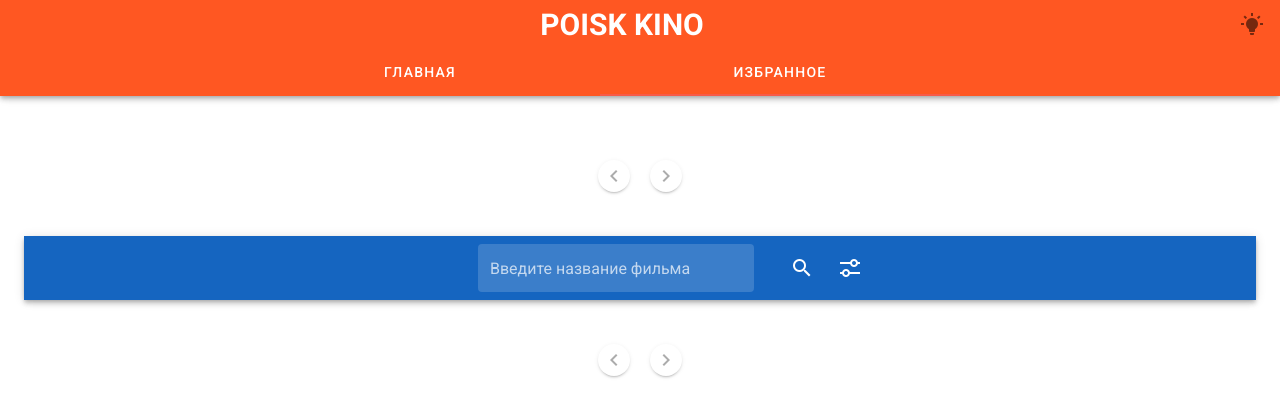
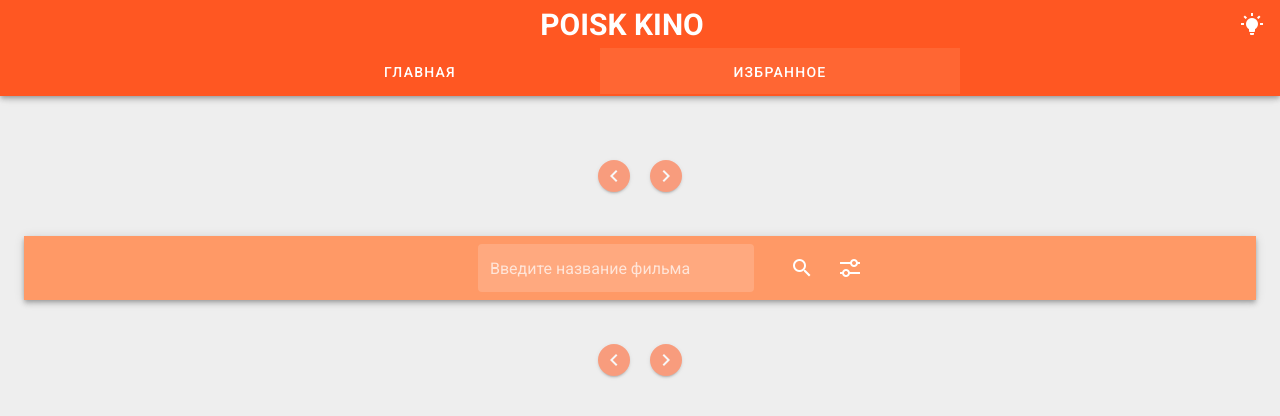
Before and after one commit to Y11o/PoiskKino, a Vue app: page /saved in a window 1280 px wide. Shown: the top 416 px of the page. Built offline with nearby package versions, Linux system fonts and the light colour scheme.

Commit message:
STYLES ADDED

```diff
--- a/public/index.html
+++ b/public/index.html
@@ -15,7 +15,7 @@
       href="https://cdn.jsdelivr.net/npm/@mdi/font@latest/css/materialdesignicons.min.css"
     />
   </head>
-  <body style="background-color: #19181a">
+  <body>
     <noscript>
       <strong
         >Сайт PoiskKino не работает с выключенным JavaScript. Пожалуйста,
--- a/src/App.vue
+++ b/src/App.vue
@@ -1,7 +1,7 @@
 <template>
-  <v-app :class="{ 'theme--dark': isDark }">
+  <v-app>
     <Navbar />
-    <v-main><router-view /></v-main>
+    <v-main class="background"><router-view /></v-main>
   </v-app>
 </template>
 
--- a/src/components/Favourites/FilterSheet.vue
+++ b/src/components/Favourites/FilterSheet.vue
@@ -1,6 +1,6 @@
 <template>
   <v-container fluid>
-    <v-toolbar dark color="blue darken-1" class="mb-1">
+    <v-toolbar dark color="secondary" class="mb-1">
       <template v-if="$vuetify.breakpoint.mdAndUp">
         <v-text-field
           v-model="filterByCountry"
@@ -40,14 +40,13 @@
         <v-spacer></v-spacer>
         <v-btn-toggle
           v-model="sortDesc"
-          mandatory
           @change="setFilter()"
           @keydown.enter="setFilter()"
         >
-          <v-btn large depressed color="blue" :value="false">
+          <v-btn large depressed color="surface" :value="false">
             <v-icon>mdi-arrow-up</v-icon>
           </v-btn>
-          <v-btn large depressed color="blue" :value="true">
+          <v-btn large depressed color="surface" :value="true">
             <v-icon>mdi-arrow-down</v-icon>
           </v-btn>
         </v-btn-toggle>
--- a/src/components/Favourites/SavedPagination.vue
+++ b/src/components/Favourites/SavedPagination.vue
@@ -1,10 +1,13 @@
 <template>
   <v-container fluid>
-    <v-toolbar class="mb-1 elevation-0 pa-0">
+    <v-toolbar class="mb-1 elevation-0 pa-0" color="background">
       <v-row>
         <v-col cols="12">
           <v-pagination
             v-model="pageSelected"
+            navigation-text-color="white"
+            navigation-color="surface"
+            color="secondary"
             :length="totalSavedFilmsListPages"
             :total-visible="Math.ceil(totalSavedFilmsListPages / 2) + 1"
             circle
--- a/src/components/Favourites/SavedSearch.vue
+++ b/src/components/Favourites/SavedSearch.vue
@@ -1,6 +1,6 @@
 <template>
   <v-container fluid>
-    <v-toolbar dark color="blue darken-3" class="mb-1">
+    <v-toolbar dark color="secondary" class="mb-1">
       <v-row class="flex" align="center">
         <v-spacer></v-spacer>
         <v-col cols="3">
--- a/src/components/Film.vue
+++ b/src/components/Film.vue
@@ -1,18 +1,11 @@
 <template>
-  <v-col cols="3">
+  <v-col cols="3" >
     <v-hover>
       <template v-slot:default="{ hover }">
-        <v-card
-          height="100%"
-          width="100%"
-          class="elevation-0 pa-0"
-          @click="showMore"
-        >
-          <v-card-text>
-            <v-img :src="film.posterUrl" />
-          </v-card-text>
+        <v-card height="100%" width="100%" @click="showMore">
+          <v-img :src="film.posterUrl" />
           <v-fade-transition>
-            <v-overlay v-if="hover" absolute color="#1976d2" z-index="3">
+            <v-overlay v-if="hover" absolute color="secondary" z-index="3">
             </v-overlay>
           </v-fade-transition>
         </v-card>
@@ -35,7 +28,7 @@ export default {
     },
   },
   methods: {
-    ...mapMutations('films', {
+    ...mapMutations("films", {
       setShowFilm: "setShowFilm",
       showFilmDialog: "showFilmDialog",
     }),
--- a/src/components/FilmDialog.vue
+++ b/src/components/FilmDialog.vue
@@ -2,23 +2,37 @@
   <v-container fluid>
     <v-dialog
       v-model="dialogVisible"
-      max-width="600"
       @click:outside="hideFilmDialog"
+      max-height="1200"
+      max-width="800"
+      overlay-color="secondary"
+      overlay-opacity="0.25"
     >
-      <v-card>
-        <v-card-title v-if="showFilm.nameOriginal">
+      <v-card color="background">
+        <v-row justify="center">
+          <v-card-title v-if="showFilm.nameOriginal" class="primary">
             {{ showFilm.nameOriginal }}
           </v-card-title>
           <v-card-title v-else>
             {{ showFilm.nameRu }}
           </v-card-title>
+        </v-row>
         <v-card-text>
+          <v-row justify="center">
+            <v-col>
               <v-img :src="showFilm.posterUrl" />
+            </v-col>
+          </v-row>
+          <v-row justify="center">
+            <v-col cols="2">
               Year: {{ showFilm.year }} Kinopoisk:
               {{ showFilm.rating }}
+            </v-col>
+            <v-col cols="1">
               <v-btn
                 icon
                 @click="save"
+                color="secondary"
                 v-if="!savedFilms.includes(showFilm.filmId)"
               >
                 <v-icon>mdi-bookmark-outline</v-icon>
@@ -26,23 +40,31 @@
               <v-btn
                 icon
                 @click="deleteSave"
+                color="surface"
                 v-if="savedFilms.includes(showFilm.filmId)"
               >
                 <v-icon>mdi-bookmark</v-icon>
               </v-btn>
+            </v-col>
+          </v-row>
+          <v-row justify="center" class="mu-6">
             <v-rating
               empty-icon="mdi-star-outline"
               full-icon="mdi-star"
               half-icon="mdi-star-half-full"
+              background-color="secondary"
               half-increments
               hover
               length="10"
-            size="32"
+              size="28"
               v-model="rating"
             ></v-rating>
+          </v-row>
+          <v-row justify="center" class="ma-6">
             <v-btn rounded color="primary" dark @click="goToFilmPage">
               На страницу фильма
             </v-btn>
+          </v-row>
         </v-card-text>
       </v-card>
     </v-dialog>
--- a/src/components/FilmList/ListKeyWord.vue
+++ b/src/components/FilmList/ListKeyWord.vue
@@ -1,6 +1,6 @@
 <template>
   <v-container fluid>
-    <v-toolbar dark color="blue darken-3" class="mb-1">
+    <v-toolbar dark color="secondary" class="mb-1">
       <v-row class="flex" align="center">
         <v-spacer></v-spacer>
         <v-col cols="3">
--- a/src/components/FilmList/ListPagination.vue
+++ b/src/components/FilmList/ListPagination.vue
@@ -1,10 +1,13 @@
 <template>
   <v-container fluid>
-    <v-toolbar class="mb-1 elevation-0 pa-0">
+    <v-toolbar class="mb-1 elevation-0 pa-0 background" >
       <v-row>
         <v-col cols="12">
           <v-pagination
             v-model="pageSelected"
+            navigation-text-color="white"
+            navigation-color="surface"
+            color="secondary"
             :length="totalFilmListPages"
             :total-visible="Math.ceil(totalFilmListPages / 2) + 1"
             circle
--- a/src/components/Navbar.vue
+++ b/src/components/Navbar.vue
@@ -1,19 +1,36 @@
 <template>
   <v-container fluid>
-    <v-app-bar app color="surface" dense hide-on-scroll>
-      <v-toolbar-title class="flex text-center" color="primary">
+    <v-app-bar app color="primary" dense hide-on-scroll>
+      <v-toolbar-title class="flex text-center">
         <h2 class="white--text">POISK KINO</h2>
       </v-toolbar-title>
-      <v-btn icon v-if="!isDark" @click="toggleTheme()">
+      <v-btn
+        icon
+        v-if="!isDark"
+        @click="toggleTheme()"
+        class="white--text"
+      >
         <v-icon>mdi-lightbulb-on</v-icon>
       </v-btn>
-      <v-btn icon v-else @click="toggleTheme()">
+      <v-btn
+        icon
+        v-else
+        @click="toggleTheme()"
+        class="white--text"
+      >
         <v-icon>mdi-lightbulb-outline</v-icon>
       </v-btn>
       <template v-slot:extension>
-        <v-tabs fixed-tabs show-arrows class="mr-16" color="">
-          <v-tab :class="isDark ? 'surface' : 'white--text'" to="/"> Главная </v-tab>
-          <v-tab class="white--text" to="/saved"> Избранное </v-tab>
+        <v-tabs
+          fixed-tabs
+          show-arrows
+          class="mr-16"
+          active-class="surface"
+        >
+          <v-tab class="white--text" to="/"> Главная </v-tab>
+          <v-tab class="white--text" to="/saved">
+            Избранное
+          </v-tab>
         </v-tabs>
       </template>
     </v-app-bar>
@@ -29,8 +46,12 @@ export default {
     }),
   },
   methods: {
-    ...mapMutations("films", {
-      toggleTheme: "toggleTheme",
+    toggleTheme() {
+      this.$vuetify.theme.dark = !this.$vuetify.theme.dark;
+      this.toggleStoreTheme();
+    },
+    ...mapMutations("films",{
+      toggleStoreTheme: "toggleStoreTheme",
     }),
   },
 };
--- a/src/plugins/vuetify.js
+++ b/src/plugins/vuetify.js
@@ -1,6 +1,6 @@
 import Vue from "vue";
 import Vuetify from "vuetify/lib/framework";
-import store from "@/store/index.js";
+import colors from "vuetify/lib/util/colors";
 
 Vue.use(Vuetify);
 
@@ -11,28 +11,21 @@ const vuetify = new Vuetify({
     },
     themes: {
       light: {
-        background: "#eee",
-        surface: "#ff5722",
-        primary: "#f85b49",
-        secondary: "#00ccff",
-        error: "#ffcc00",
+        background: colors.grey.lighten3,
+        surface: "#FF6633",
+        primary: colors.deepOrange,
+        secondary: "#FF9966",
+        error: colors.red.darken4,
       },
       dark: {
-        background: "#15202b",
-        surface: "#15202b",
-        primary: "#f85b49",
-        secondary: "#03dac6",
-        error: "#ff5722",
+        background: colors.grey.darken4,
+        surface: colors.indigo.darken3,
+        primary: colors.indigo,
+        secondary: colors.indigo.lighten1,
+        error: colors.red.darken4,
       },
     },
   },
 });
 
-store.watch(
-  (state) => state.isDark,
-  (newVal) => {
-    vuetify.framework.theme.dark = newVal;
-  }
-);
-
 export default vuetify;
--- a/src/store/filmsModule.js
+++ b/src/store/filmsModule.js
@@ -27,7 +27,7 @@ export default {
     getTotalFilmListPages: (state) => state.totalFilmListPages,
   },
   mutations: {
-    toggleTheme(state) {
+    toggleStoreTheme(state) {
       state.isDark = !state.isDark;
     },
     setFilms(state, response) {
```
Lines whose indentation alone changed are shown as unchanged.
